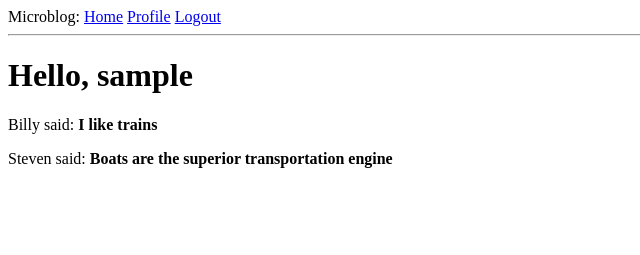
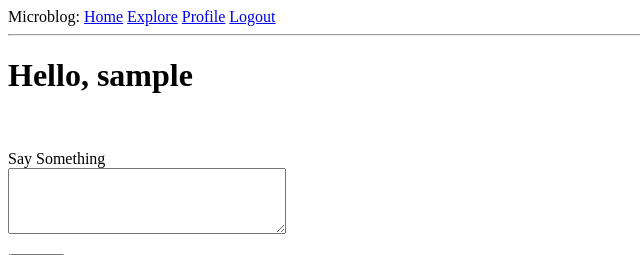
Before and after one commit to tylerBrittain42/flask-mega-tutorial, a Flask app: page / in a window 1280 px wide. Shown: the top 255 px of the page, without its empty margins (0-640 px from the left). Run offline with Flask 2, Linux system fonts and the light colour scheme; a user stored in the database is signed in; tables that the repository leaves empty hold one stand-in row (values such as "Sample post").

Commit message:
ch9 completed

```diff
--- a/app/forms.py
+++ b/app/forms.py
@@ -43,3 +43,8 @@
 
 class EmptyForm(FlaskForm):
     submit = SubmitField('Submit')
+
+class PostForm(FlaskForm):
+    post = TextAreaField('Say Something', validators= [
+        DataRequired(), Length(min=1,max=140)])
+    submit = SubmitField('Submit')
--- a/app/routes.py
+++ b/app/routes.py
@@ -1,10 +1,11 @@
 from flask import render_template, flash, redirect, url_for, request
+import flask_login
 from flask_login.utils import login_required, login_user
 from werkzeug.urls import url_parse
 from app import app, db
-from app.forms import LoginForm, RegistrationForm, EditProfileForm, EmptyForm
+from app.forms import LoginForm, RegistrationForm, EditProfileForm, EmptyForm, PostForm
 from flask_login import current_user, login_user, logout_user
-from app.models import User
+from app.models import User, Post
 from datetime import date, datetime
 
 @app.before_request
@@ -14,21 +15,25 @@
         db.session.commit()
 
 @app.route('/')
-@app.route('/index')
+@app.route('/index', methods=['GET','POST'])
 @login_required
 def index():
-    mock_posts = [
-        {
-            'author': {'username':'Billy'},
-            'body': 'I like trains'
-        },
-        {
-            'author': {'username':'Steven'},
-            'body': 'Boats are the superior transportation engine'
-        }
-    ]
+    form = PostForm()
+    if form.validate_on_submit():
+        post = Post(body=form.post.data, author=current_user)
+        db.session.add(post)
+        db.session.commit()
+        flash('Your post is now live')
+        return redirect(url_for('index'))
 
-    return render_template('index.html',title='home', posts=mock_posts)
+    page = request.args.get('page',1,type=int)
+    posts = current_user.followed_posts().paginate(
+        page, app.config['POSTS_PER_PAGE'], False
+    )
+    next_url = url_for('index', page=posts.next_num) if posts.has_next else None
+    prev_url = url_for('index', page=posts.prev_num) if posts.has_prev else None
+
+    return render_template('index.html',title='home', posts=posts.items, form=form, next_url=next_url, prev_url=prev_url)
 
 @app.route('/login', methods=['GET','POST'])
 def login():
@@ -69,21 +74,22 @@
 @app.route('/user/<username>')
 @login_required
 def user(username):
+
+    page = request.args.get('page',1,type=int)
+
     user = User.query.filter_by(username=username).first_or_404()
-    posts = [
-        {
-            'author': user,
-            'body': 'I like trains tp1'
-        },
-        {
-            'author': user,
-            'body': 'Boats are the superior transportation engine tp2'
-        }
-    ]
+    posts = user.posts.paginate(
+        page, app.config['POSTS_PER_PAGE'], False
+    )
+
+    next_url = url_for('index', page=posts.next_num) if posts.has_next else None
+    prev_url = url_for('index', page=posts.prev_num) if posts.has_prev else None
+
 
     form = EmptyForm()
 
-    return render_template('user.html', user=user,posts=posts, form=form)
+    return render_template('user.html', user=user,posts=posts.items, form=form, prev_url=prev_url, next_url=next_url)
+
 
 @app.route('/edit_profile', methods=['GET','POST'])
 @login_required
@@ -137,3 +143,14 @@
         return redirect(url_for('user', username=username))
     else:
         return redirect(url_for('index'))
+
+@app.route('/explore')
+def explore():
+    page = request.args.get('page', 1, type=int)
+    posts = Post.query.order_by(Post.timestamp.desc()).paginate(
+        page, app.config['POSTS_PER_PAGE'], False
+    )
+    next_url = url_for('explore', page=posts.next_num) if posts.has_next else None
+    prev_url = url_for('explore', page=posts.prev_num) if posts.has_prev else None
+
+    return render_template('index.html', title='Explore',posts=posts.items, next_url=next_url, prev_url=prev_url)
--- a/app/templates/_post.html
+++ b/app/templates/_post.html
@@ -1,6 +1,8 @@
 <table>
     <tr valign="top">
-        <td><img src="{{ user.avatar(36) }}"></td>
-        <td>{{ post.author.username }} says: <b>{{ post.body }}</b></td>
+        <td><img src="{{ post.author.avatar(36) }}"></td>
+        <td><a href="{{ url_for('user', username=post.author.username) }}">{{ post.author.username }}</a>
+            says:<br>{{ post.body }}
+        </td>
     </tr>
 </table>
--- a/app/templates/base.html
+++ b/app/templates/base.html
@@ -12,6 +12,7 @@
     <div>
       Microblog:
       <a href="{{ url_for('index') }}">Home</a>
+      <a href="{{ url_for('explore') }}">Explore</a>
       {% if current_user.is_anonymous %}
         <a href="{{ url_for('login') }}">Login</a>
       {% else %}
--- a/app/templates/index.html
+++ b/app/templates/index.html
@@ -3,9 +3,26 @@
 {% block content %}
 
     <h1>Hello, {{ current_user.username }}</h1>
+    {% if form %}
+    <form action="" method="post">
+        {{ form.hidden_tag() }} <br>
+        <p>
+            {{ form.post.label }} <br>
+            {{ form.post(cols=32, rows=4) }} <br>
+            {% for error in form.post.errors %}
+            <span style="color:red">[{{ error }}]</span>
+            {% endfor %}
+        </p>
+        <p>{{ form.submit() }}</p>
+    </form>
+    {% endif %}
     {% for post in posts %}
-        <div>
-            <p>{{ post.author.username }} said: <b>{{ post.body }}</b></p>
-        </div>
+       {% include '_post.html' %}
     {% endfor %}
+    {% if prev_url %}
+    <a href="{{ prev_url }}">Newer posts</a>
+    {% endif %}
+    {% if next_url %}
+    <a href="{{ next_url }}">Older posts</a>
+    {% endif %}
 {% endblock %}
--- a/app/templates/user.html
+++ b/app/templates/user.html
@@ -24,6 +24,12 @@
     {% for post in posts %}
         {% include '_post.html' %}
     {% endfor %}
+    {% if prev_url %}
+    <a href="{{ prev_url }}">Newer posts</a>
+    {% endif %}
+    {% if next_url %}
+    <a href="{{ next_url }}">Older posts</a>
+    {% endif %}
 
     {% if user == current_user %}
     <p><a href="{{ url_for('edit_profile') }}">Edit your profile</a></p>
--- a/config.py
+++ b/config.py
@@ -13,3 +13,5 @@
     MAIL_USERNAME = os.environ.get('MAIL_USERNAME')
     MAIL_PASSWORD = os.environ.get('MAIL_PASSWORD')
     ADMINS = ['your-email@example.com']
+
+    POSTS_PER_PAGE = 3
```
